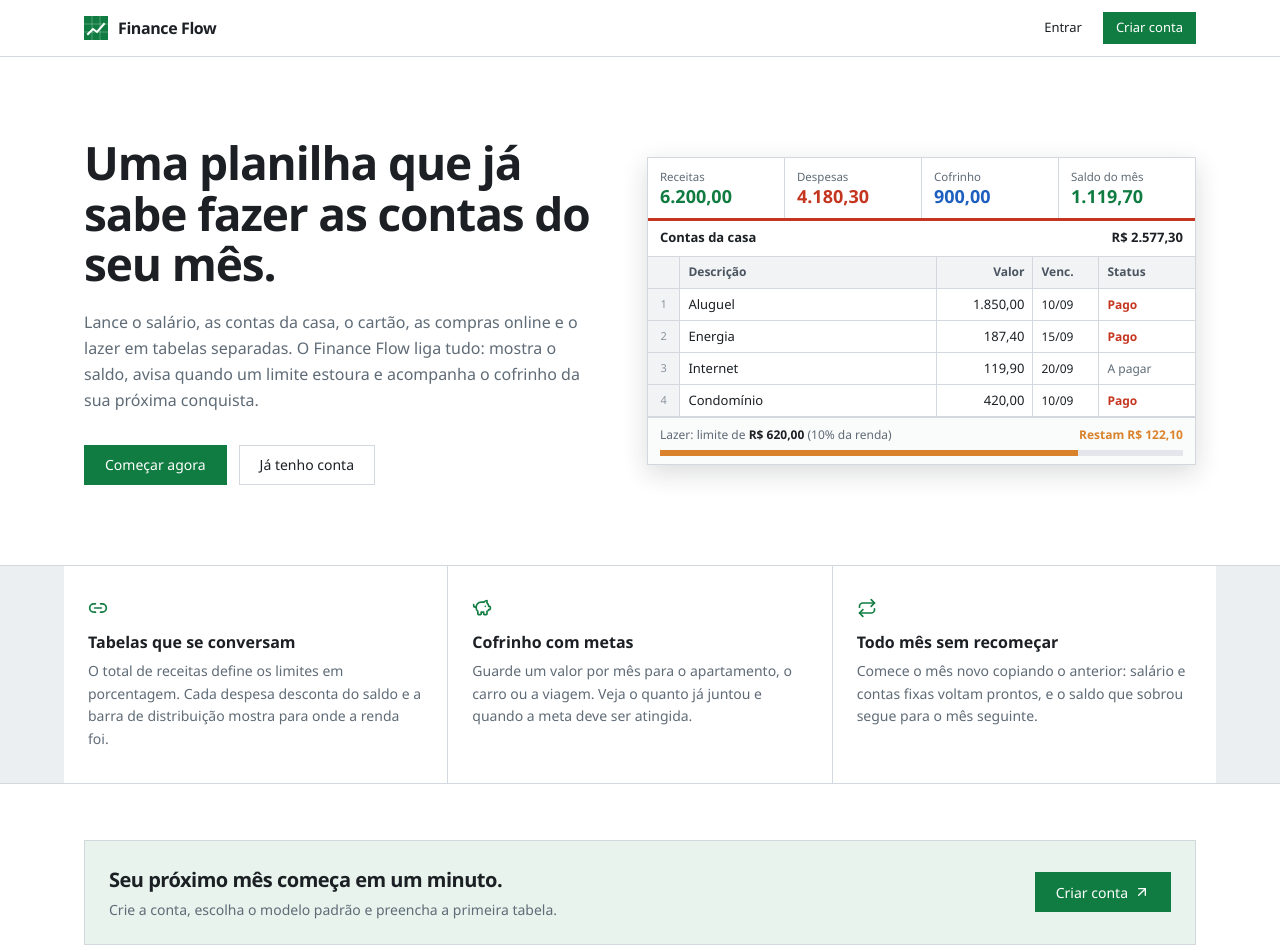
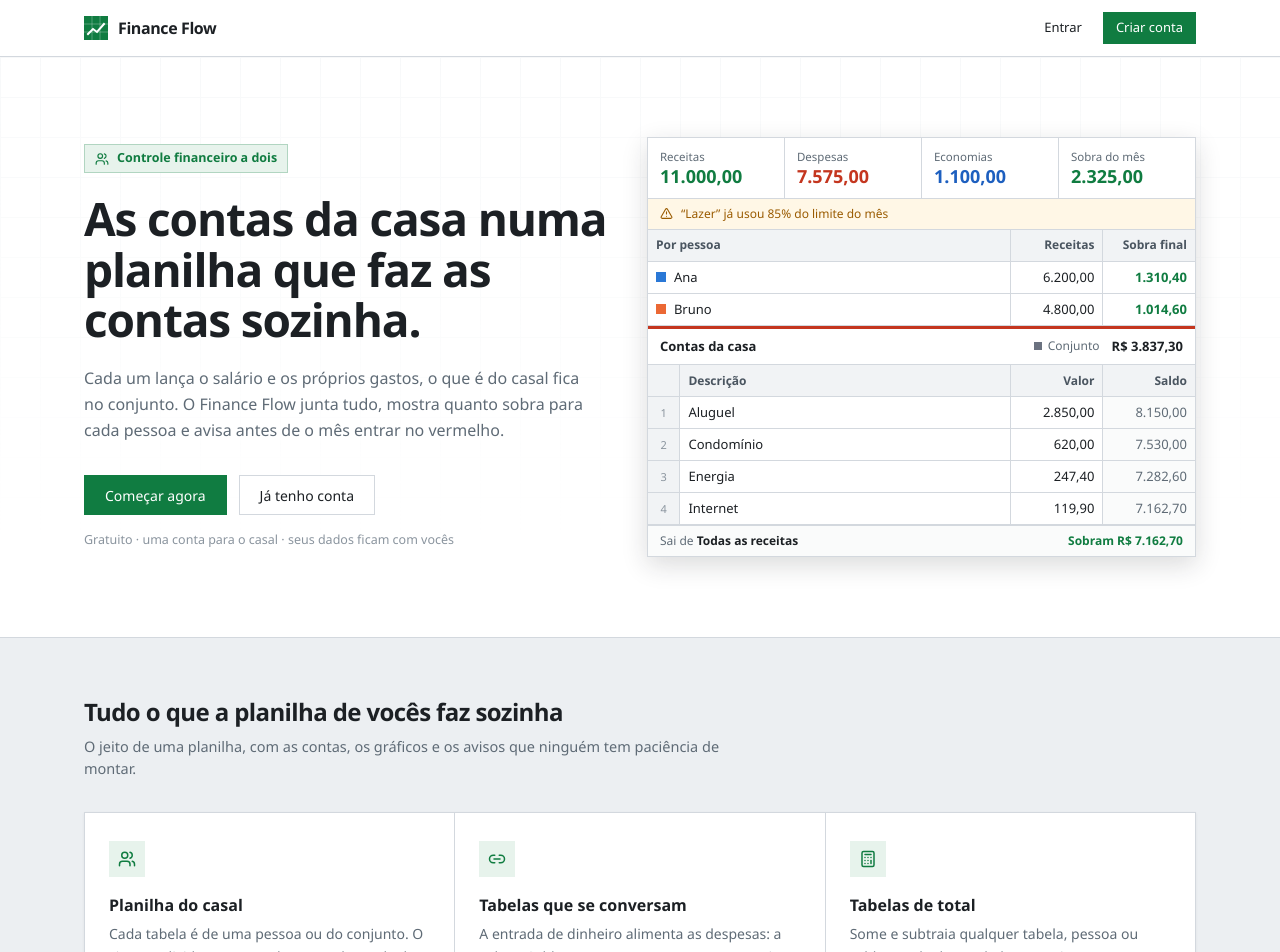
Before and after one commit to gustavin97/financeflow, a Next.js app: page / in a window 1280 px wide. Shown: the top 952 px of the page. Built offline with nearby package versions, Linux system fonts and the light colour scheme; no server answers.

Commit message:
ajuste fornt tela inicial

```diff
--- a/src/app/(auth)/layout.tsx
+++ b/src/app/(auth)/layout.tsx
@@ -1,84 +1,128 @@
+import { BarChart3, Check, OctagonAlert, Users } from "lucide-react";
 import Link from "next/link";
 import { redirect } from "next/navigation";
 import { Logo } from "@/components/Logo";
 import { getSessionUser } from "@/lib/auth";
 
-/** Miniatura de planilha usada no painel lateral (decorativa, dados fictícios). */
-function MiniSheet() {
-  const rows = [
-    ["Salário", "6.200,00", "in"],
-    ["Aluguel", "1.850,00", "out"],
-    ["Cartão de crédito", "1.240,30", "out"],
-    ["Cinema e jantar", "180,00", "out"],
-    ["Cofrinho: apartamento", "900,00", "sv"],
-  ] as const;
-  const color = { in: "#7fd6a4", out: "#f0a08f", sv: "#8db7f2" };
+/** Prévia do resumo do casal (decorativa, dados fictícios). */
+function CouplePreview() {
+  const people = [
+    { name: "Ana", color: "#2a78d6", income: "6.200,00", left: "1.310,40" },
+    { name: "Bruno", color: "#eb6834", income: "4.800,00", left: "1.014,60" },
+  ];
   return (
-    <div className="w-full max-w-[420px] border border-white/15 bg-white/[0.04]" aria-hidden="true">
-      <div className="grid grid-cols-[28px_1fr_110px] border-b border-white/15 bg-white/[0.06] text-[12px] font-semibold text-white/70">
-        <span className="border-r border-white/10 py-2" />
-        <span className="border-r border-white/10 px-3 py-2">Descrição</span>
-        <span className="px-3 py-2 text-right">Valor</span>
+    <div className="w-full border border-white/15 bg-white/[0.04] text-[13px]" aria-hidden="true">
+      <div className="grid grid-cols-[1fr_110px_110px] border-b border-white/15 bg-white/[0.06] text-[12px] font-semibold text-white/65">
+        <span className="px-3 py-2">Por pessoa</span>
+        <span className="border-l border-white/10 px-3 py-2 text-right">Receitas</span>
+        <span className="border-l border-white/10 px-3 py-2 text-right">Sobra final</span>
       </div>
-      {rows.map(([d, v, k], i) => (
-        <div
-          key={d}
-          className="grid grid-cols-[28px_1fr_110px] border-b border-white/10 text-[13px] text-white/90"
-        >
-          <span className="border-r border-white/10 py-2 text-center text-[11px] text-white/40">
-            {i + 1}
+      {people.map((p) => (
+        <div key={p.name} className="grid grid-cols-[1fr_110px_110px] border-b border-white/10 text-white/90">
+          <span className="flex items-center gap-2 px-3 py-2">
+            <span className="h-2.5 w-2.5" style={{ background: p.color }} />
+            {p.name}
           </span>
-          <span className="border-r border-white/10 px-3 py-2">{d}</span>
-          <span className="px-3 py-2 text-right font-medium" style={{ color: color[k] }}>
-            {v}
+          <span className="border-l border-white/10 px-3 py-2 text-right tabular-nums">{p.income}</span>
+          <span className="border-l border-white/10 px-3 py-2 text-right font-medium tabular-nums text-[#7fd6a4]">
+            {p.left}
           </span>
         </div>
       ))}
-      <div className="grid grid-cols-[28px_1fr_110px] bg-white/[0.06] text-[13px] font-semibold text-white">
-        <span className="border-r border-white/10 py-2" />
-        <span className="border-r border-white/10 px-3 py-2">Sobra do mês</span>
-        <span className="px-3 py-2 text-right text-[#7fd6a4]">2.029,70</span>
+      <div className="grid grid-cols-[1fr_110px_110px] bg-white/[0.06] font-semibold text-white">
+        <span className="px-3 py-2">Juntos</span>
+        <span className="border-l border-white/10 px-3 py-2 text-right tabular-nums">11.000,00</span>
+        <span className="border-l border-white/10 px-3 py-2 text-right tabular-nums text-[#7fd6a4]">2.325,00</span>
+      </div>
+      <div className="flex items-center gap-2 border-t border-white/15 bg-[#3a1d14]/70 px-3 py-2 text-[12.5px] text-[#f5b8a8]">
+        <OctagonAlert size={14} className="shrink-0" />
+        “Lazer” já usou 85% do limite do mês
       </div>
     </div>
   );
 }
 
+const POINTS = [
+  { icon: Users, text: "Tabelas de cada um e do casal, com o saldo de cada pessoa" },
+  { icon: BarChart3, text: "Painel com gráficos, comparação e projeção do próximo mês" },
+  { icon: OctagonAlert, text: "Avisos antes de o mês entrar no vermelho" },
+];
+
 export default async function AuthLayout({ children }: { children: React.ReactNode }) {
   if (await getSessionUser()) redirect("/planilha");
   return (
-    <div className="grid min-h-screen lg:grid-cols-[1fr_minmax(420px,520px)]">
-      <aside className="relative hidden flex-col justify-between overflow-hidden bg-[#0f2a1c] p-10 text-white lg:flex">
+    <div className="grid min-h-screen lg:grid-cols-[1fr_minmax(440px,560px)]">
+      <aside className="relative hidden overflow-hidden bg-[#0f2a1c] text-white lg:block">
         <div
-          className="pointer-events-none absolute inset-0 opacity-[0.08]"
+          className="pointer-events-none absolute inset-0 opacity-[0.07]"
           style={{
             backgroundImage:
               "linear-gradient(#fff 1px, transparent 1px), linear-gradient(90deg, #fff 1px, transparent 1px)",
             backgroundSize: "44px 44px",
           }}
         />
-        <Link href="/" className="relative">
+        <div className="relative mx-auto flex h-full max-w-[560px] flex-col justify-between px-10 py-10">
+          <Link href="/" className="self-start">
             <Logo light />
           </Link>
-        <div className="relative space-y-8">
-          <div className="max-w-md">
-            <h1 className="text-[34px] font-semibold leading-[1.15] tracking-tight">
-              Tudo o que entra e sai, numa planilha que já faz as contas por você.
+          <div className="space-y-8 py-10">
+            <div>
+              <p className="text-[12.5px] font-semibold uppercase tracking-[0.12em] text-[#7fd6a4]">
+                Controle financeiro a dois
+              </p>
+              <h1 className="mt-3 text-[34px] font-semibold leading-[1.15] tracking-tight">
+                As contas da casa numa planilha que faz as contas sozinha.
               </h1>
               <p className="mt-4 text-[15px] leading-relaxed text-white/70">
-              Cada tabela alimenta as outras: o salário define os limites, as contas descontam do
-              saldo e o cofrinho mostra quanto falta para a sua meta.
+                Cada um lança o que é seu, o que é do casal fica no conjunto, e o Finance Flow mostra quanto sobra
+                para cada pessoa no fim do mês.
               </p>
             </div>
-          <MiniSheet />
+            <CouplePreview />
+            <ul className="space-y-2.5">
+              {POINTS.map(({ icon: Icon, text }) => (
+                <li key={text} className="flex items-start gap-2.5 text-[14px] text-white/80">
+                  <Icon size={16} className="mt-0.5 shrink-0 text-[#7fd6a4]" />
+                  {text}
+                </li>
+              ))}
+            </ul>
           </div>
-        <p className="relative text-xs text-white/45">Finance Flow, controle financeiro pessoal.</p>
+          <p className="text-xs text-white/45">Seus dados ficam guardados só no servidor onde o Finance Flow roda.</p>
+        </div>
       </aside>
-      <main className="flex items-center justify-center bg-white px-5 py-10">
+
+      <main className="flex flex-col bg-white">
+        {/* faixa da marca no celular, no lugar do painel lateral */}
+        <div className="relative overflow-hidden bg-[#0f2a1c] px-5 py-5 text-white lg:hidden">
+          <div
+            className="pointer-events-none absolute inset-0 opacity-[0.07]"
+            style={{
+              backgroundImage:
+                "linear-gradient(#fff 1px, transparent 1px), linear-gradient(90deg, #fff 1px, transparent 1px)",
+              backgroundSize: "32px 32px",
+            }}
+          />
+          <Link href="/" className="relative inline-block">
+            <Logo light />
+          </Link>
+          <p className="relative mt-2 text-[13.5px] text-white/75">
+            As contas da casa, a dois, numa planilha que faz as contas sozinha.
+          </p>
+        </div>
+
+        <div className="flex flex-1 items-center justify-center px-5 py-10 sm:px-10">
           <div className="w-full max-w-[380px]">
-          <Link href="/" className="mb-10 inline-block lg:hidden">
-            <Logo />
-          </Link>
             {children}
+            <ul className="mt-10 space-y-1.5 border-t border-grid pt-5 lg:hidden">
+              {POINTS.map(({ text }) => (
+                <li key={text} className="flex items-start gap-2 text-[13px] text-muted">
+                  <Check size={14} className="mt-0.5 shrink-0 text-brand" />
+                  {text}
+                </li>
+              ))}
+            </ul>
+          </div>
         </div>
       </main>
     </div>
--- a/src/app/layout.tsx
+++ b/src/app/layout.tsx
@@ -4,7 +4,7 @@ import "./globals.css";
 export const metadata: Metadata = {
   title: { default: "Finance Flow", template: "%s · Finance Flow" },
   description:
-    "Controle financeiro pessoal em tabelas conectadas: salário, contas, cartão, lazer e cofrinho no mesmo lugar.",
+    "Controle financeiro do casal em tabelas conectadas: salários, contas da casa, cartão, economias, painel com gráficos e avisos antes do vermelho.",
 };
 
 export const viewport: Viewport = {
--- a/src/app/page.tsx
+++ b/src/app/page.tsx
@@ -1,24 +1,28 @@
-import { ArrowUpRight, Link2, PiggyBank, Repeat } from "lucide-react";
+import { ArrowUpRight, BarChart3, Calculator, Link2, OctagonAlert, Repeat, TriangleAlert, Users } from "lucide-react";
 import Link from "next/link";
 import { Logo } from "@/components/Logo";
 import { getSessionUser } from "@/lib/auth";
 
-/** Prévia estática da planilha (dados fictícios) para o hero. */
+/** Prévia estática da planilha do casal (dados fictícios) para o hero. */
 function SheetPreview() {
   const rows = [
-    ["Aluguel", "1.850,00", "10/09", true],
-    ["Energia", "187,40", "15/09", true],
-    ["Internet", "119,90", "20/09", false],
-    ["Condomínio", "420,00", "10/09", true],
+    ["Aluguel", "2.850,00", "8.150,00"],
+    ["Condomínio", "620,00", "7.530,00"],
+    ["Energia", "247,40", "7.282,60"],
+    ["Internet", "119,90", "7.162,70"],
+  ] as const;
+  const people = [
+    ["Ana", "#2a78d6", "6.200,00", "1.310,40"],
+    ["Bruno", "#eb6834", "4.800,00", "1.014,60"],
   ] as const;
   return (
     <div className="border border-grid bg-white shadow-pop" aria-hidden="true">
-      <div className="grid grid-cols-4 gap-px bg-grid">
+      <div className="grid grid-cols-2 gap-px bg-grid sm:grid-cols-4">
         {[
-          ["Receitas", "6.200,00", "#107c41"],
-          ["Despesas", "4.180,30", "#c4361f"],
-          ["Cofrinho", "900,00", "#1d5fbf"],
-          ["Saldo do mês", "1.119,70", "#107c41"],
+          ["Receitas", "11.000,00", "#107c41"],
+          ["Despesas", "7.575,00", "#c4361f"],
+          ["Economias", "1.100,00", "#1d5fbf"],
+          ["Sobra do mês", "2.325,00", "#107c41"],
         ].map(([l, v, c]) => (
           <div key={l} className="bg-white px-3 py-2.5">
             <p className="text-[11.5px] text-muted">{l}</p>
@@ -28,70 +32,133 @@ function SheetPreview() {
           </div>
         ))}
       </div>
-      <div className="border-t border-grid" style={{ borderTop: "3px solid #c4361f" }}>
+
+      <div className="flex items-center gap-2 border-t border-grid bg-[#fff7e6] px-3 py-1.5 text-[12px] font-medium text-[#9a5b00]">
+        <TriangleAlert size={13} className="shrink-0" />
+        “Lazer” já usou 85% do limite do mês
+      </div>
+
+      <table className="sheet border-t border-grid">
+        <colgroup>
+          <col />
+          <col style={{ width: 92 }} />
+          <col style={{ width: 92 }} />
+        </colgroup>
+        <thead>
+          <tr>
+            <th>Por pessoa</th>
+            <th className="!text-right">Receitas</th>
+            <th className="!text-right">Sobra final</th>
+          </tr>
+        </thead>
+        <tbody>
+          {people.map(([n, c, inc, left]) => (
+            <tr key={n}>
+              <td className="!px-2">
+                <span className="flex items-center gap-2 font-medium">
+                  <span className="h-2.5 w-2.5" style={{ background: c }} />
+                  {n}
+                </span>
+              </td>
+              <td className="!px-2 text-right">{inc}</td>
+              <td className="!px-2 text-right font-semibold text-income">{left}</td>
+            </tr>
+          ))}
+        </tbody>
+      </table>
+
+      <div style={{ borderTop: "3px solid #c4361f" }}>
         <div className="flex h-9 items-center justify-between border-b border-grid px-3">
           <span className="text-[13px] font-semibold">Contas da casa</span>
-          <span className="text-[13px] font-semibold">R$ 2.577,30</span>
+          <span className="flex items-center gap-3">
+            <span className="hidden items-center gap-1.5 text-[12px] text-muted sm:flex">
+              <span className="h-2 w-2 bg-[#6b7280]" /> Conjunto
+            </span>
+            <span className="text-[13px] font-semibold">R$ 3.837,30</span>
+          </span>
         </div>
         <table className="sheet">
           <colgroup>
             <col style={{ width: 32 }} />
             <col />
-            <col style={{ width: 96 }} />
-            <col style={{ width: 66 }} />
-            <col style={{ width: 96 }} />
+            <col style={{ width: 92 }} />
+            <col style={{ width: 92 }} />
           </colgroup>
           <thead>
             <tr>
               <th className="gutter" />
               <th>Descrição</th>
               <th className="!text-right">Valor</th>
-              <th>Venc.</th>
-              <th>Status</th>
+              <th className="!text-right">Saldo</th>
             </tr>
           </thead>
           <tbody>
-            {rows.map(([d, v, dt, paid], i) => (
+            {rows.map(([d, v, s], i) => (
               <tr key={d}>
                 <td className="gutter">{i + 1}</td>
                 <td className="!px-2">{d}</td>
                 <td className="!px-2 text-right">{v}</td>
-                <td className="!px-2 text-[12px]">{dt}</td>
-                <td className="!px-2 text-[12px]" style={{ color: paid ? "#c4361f" : "#5f6b76", fontWeight: paid ? 600 : 400 }}>
-                  {paid ? "Pago" : "A pagar"}
-                </td>
+                <td className="bg-[#fafbfb] !px-2 text-right text-muted">{s}</td>
               </tr>
             ))}
           </tbody>
         </table>
-      </div>
-      <div className="border-t border-grid bg-[#fafbfb] px-3 py-2">
-        <div className="mb-1.5 flex justify-between text-[12px]">
+        <div className="flex justify-between border-t border-grid bg-[#fafbfb] px-3 py-1.5 text-[12px]">
           <span className="text-muted">
-            Lazer: limite de <span className="font-semibold text-ink">R$ 620,00</span> (10% da renda)
+            Sai de <span className="font-semibold text-ink">Todas as receitas</span>
           </span>
-          <span className="font-semibold text-[#d9822b]">Restam R$ 122,10</span>
-        </div>
-        <div className="h-[6px] bg-[#e3e7eb]">
-          <div className="h-full bg-[#d9822b]" style={{ width: "80%" }} />
+          <span className="font-semibold text-income">Sobram R$ 7.162,70</span>
         </div>
       </div>
     </div>
   );
 }
 
+const FEATURES = [
+  {
+    icon: Users,
+    title: "Planilha do casal",
+    text: "Cada tabela é de uma pessoa ou do conjunto. O sistema divide as contas da casa pela renda de cada um e mostra quanto sobra para cada pessoa.",
+  },
+  {
+    icon: Link2,
+    title: "Tabelas que se conversam",
+    text: "A entrada de dinheiro alimenta as despesas: a coluna Saldo começa com o que entrou e vai descontando linha a linha, de uma tabela para a outra.",
+  },
+  {
+    icon: Calculator,
+    title: "Tabelas de total",
+    text: "Some e subtraia qualquer tabela, pessoa ou saldo: renda do casal, despesas juntas, quanto sobra. Tudo se atualiza sozinho.",
+  },
+  {
+    icon: BarChart3,
+    title: "Painel com gráficos",
+    text: "Veja onde vocês gastam mais, por tabela, pessoa ou pelas colunas que criarem, compare com o mês anterior e veja quanto dá para guardar no próximo.",
+  },
+  {
+    icon: OctagonAlert,
+    title: "Avisos antes do vermelho",
+    text: "O Finance Flow avisa quando o mês vai fechar negativo, quando um limite está perto de estourar e quando uma conta está para vencer.",
+  },
+  {
+    icon: Repeat,
+    title: "Todo mês sem recomeçar",
+    text: "Comece o mês novo copiando o anterior: salários, contas fixas e totais voltam prontos, e o saldo que sobrou segue para o mês seguinte.",
+  },
+];
+
 export default async function Home() {
   const user = await getSessionUser();
 
   return (
     <div className="min-h-screen bg-white">
-      <header className="border-b border-grid">
+      <header className="sticky top-0 z-10 border-b border-grid bg-white/95 backdrop-blur">
         <div className="mx-auto flex h-14 max-w-6xl items-center justify-between px-5">
           <Logo />
           <nav className="flex items-center gap-2">
             {user ? (
               <Link href="/planilha" className="btn btn-primary">
-                Abrir minha planilha
+                Abrir planilha
               </Link>
             ) : (
               <>
@@ -108,19 +175,32 @@ export default async function Home() {
       </header>
 
       <main>
-        <section className="mx-auto grid max-w-6xl items-center gap-10 px-5 py-14 lg:grid-cols-[1fr_1.05fr] lg:py-20">
+        <section className="relative overflow-hidden border-b border-grid">
+          <div
+            className="pointer-events-none absolute inset-0 opacity-[0.45]"
+            style={{
+              backgroundImage:
+                "linear-gradient(#eef1f3 1px, transparent 1px), linear-gradient(90deg, #eef1f3 1px, transparent 1px)",
+              backgroundSize: "40px 40px",
+              maskImage: "linear-gradient(to bottom, black, transparent 85%)",
+              WebkitMaskImage: "linear-gradient(to bottom, black, transparent 85%)",
+            }}
+          />
+          <div className="relative mx-auto grid max-w-6xl items-center gap-10 px-5 py-12 lg:grid-cols-[1fr_1.05fr] lg:py-20">
             <div>
-            <h1 className="max-w-xl text-[38px] font-semibold leading-[1.1] tracking-tight sm:text-[46px]">
-              Uma planilha que já sabe fazer as contas do seu mês.
+              <p className="inline-flex items-center gap-2 border border-brand/25 bg-brand-soft px-2.5 py-1 text-[12.5px] font-semibold text-brand">
+                <Users size={14} /> Controle financeiro a dois
+              </p>
+              <h1 className="mt-5 max-w-xl text-[34px] font-semibold leading-[1.1] tracking-tight sm:text-[46px]">
+                As contas da casa numa planilha que faz as contas sozinha.
               </h1>
               <p className="mt-5 max-w-lg text-[16px] leading-relaxed text-muted">
-              Lance o salário, as contas da casa, o cartão, as compras online e o lazer em tabelas
-              separadas. O Finance Flow liga tudo: mostra o saldo, avisa quando um limite estoura e
-              acompanha o cofrinho da sua próxima conquista.
+                Cada um lança o salário e os próprios gastos, o que é do casal fica no conjunto. O Finance Flow junta
+                tudo, mostra quanto sobra para cada pessoa e avisa antes de o mês entrar no vermelho.
               </p>
               <div className="mt-8 flex flex-wrap gap-3">
                 <Link href={user ? "/planilha" : "/cadastro"} className="btn btn-primary btn-lg">
-                {user ? "Abrir minha planilha" : "Começar agora"}
+                  {user ? "Abrir planilha" : "Começar agora"}
                 </Link>
                 {!user && (
                   <Link href="/login" className="btn btn-lg">
@@ -128,56 +208,55 @@ export default async function Home() {
                   </Link>
                 )}
               </div>
+              <p className="mt-4 text-[12.5px] text-faint">Gratuito · uma conta para o casal · seus dados ficam com vocês</p>
             </div>
             <SheetPreview />
+          </div>
         </section>
 
-        <section className="border-y border-grid bg-bench">
-          <div className="mx-auto grid max-w-6xl gap-px bg-grid px-0 md:grid-cols-3">
-            {[
-              {
-                icon: <Link2 size={20} />,
-                title: "Tabelas que se conversam",
-                text: "O total de receitas define os limites em porcentagem. Cada despesa desconta do saldo e a barra de distribuição mostra para onde a renda foi.",
-              },
-              {
-                icon: <PiggyBank size={20} />,
-                title: "Cofrinho com metas",
-                text: "Guarde um valor por mês para o apartamento, o carro ou a viagem. Veja o quanto já juntou e quando a meta deve ser atingida.",
-              },
-              {
-                icon: <Repeat size={20} />,
-                title: "Todo mês sem recomeçar",
-                text: "Comece o mês novo copiando o anterior: salário e contas fixas voltam prontos, e o saldo que sobrou segue para o mês seguinte.",
-              },
-            ].map((f) => (
-              <div key={f.title} className="bg-white px-6 py-8">
-                <span className="text-brand">{f.icon}</span>
-                <h2 className="mt-3 text-[16px] font-semibold">{f.title}</h2>
-                <p className="mt-1.5 text-[14px] leading-relaxed text-muted">{f.text}</p>
+        <section className="bg-bench">
+          <div className="mx-auto max-w-6xl px-5 py-14">
+            <h2 className="text-[24px] font-semibold tracking-tight">Tudo o que a planilha de vocês faz sozinha</h2>
+            <p className="mt-1.5 max-w-2xl text-[14.5px] text-muted">
+              O jeito de uma planilha, com as contas, os gráficos e os avisos que ninguém tem paciência de montar.
+            </p>
+            <div className="mt-8 grid gap-px border border-grid bg-grid shadow-sheet sm:grid-cols-2 lg:grid-cols-3">
+              {FEATURES.map(({ icon: Icon, title, text }) => (
+                <div key={title} className="bg-white px-6 py-7">
+                  <span className="flex h-9 w-9 items-center justify-center bg-brand-soft text-brand">
+                    <Icon size={18} />
+                  </span>
+                  <h3 className="mt-4 text-[16px] font-semibold">{title}</h3>
+                  <p className="mt-1.5 text-[14px] leading-relaxed text-muted">{text}</p>
                 </div>
               ))}
+            </div>
           </div>
         </section>
 
         <section className="mx-auto max-w-6xl px-5 py-14">
           <div className="flex flex-wrap items-center justify-between gap-4 border border-grid bg-brand-soft px-6 py-6">
             <div>
-              <h2 className="text-[20px] font-semibold tracking-tight">Seu próximo mês começa em um minuto.</h2>
+              <h2 className="text-[20px] font-semibold tracking-tight">O próximo mês de vocês começa em um minuto.</h2>
               <p className="mt-1 text-[14px] text-muted">
-                Crie a conta, escolha o modelo padrão e preencha a primeira tabela.
+                Crie a conta, cadastre quem é quem e preencha a primeira tabela.
               </p>
             </div>
             <Link href={user ? "/planilha" : "/cadastro"} className="btn btn-primary btn-lg">
-              {user ? "Abrir minha planilha" : "Criar conta"} <ArrowUpRight size={16} />
+              {user ? "Abrir planilha" : "Criar conta"} <ArrowUpRight size={16} />
             </Link>
           </div>
         </section>
       </main>
 
       <footer className="border-t border-grid">
-        <div className="mx-auto max-w-6xl px-5 py-5 text-[12.5px] text-muted">
-          Finance Flow, controle financeiro para pessoas.
+        <div className="mx-auto flex max-w-6xl flex-wrap justify-between gap-2 px-5 py-5 text-[12.5px] text-muted">
+          <span>Finance Flow, controle financeiro para casais e famílias.</span>
+          {!user && (
+            <Link href="/login" className="hover:text-ink hover:underline">
+              Entrar
+            </Link>
+          )}
         </div>
       </footer>
     </div>
```
Also changed, not shown: src/app/(auth)/cadastro/page.tsx (+6 -22 lines), src/app/(auth)/login/page.tsx (+4 -11 lines), src/components/ui/PasswordField.tsx (added, +44 -0 lines). Lines whose indentation alone changed are shown as unchanged.
